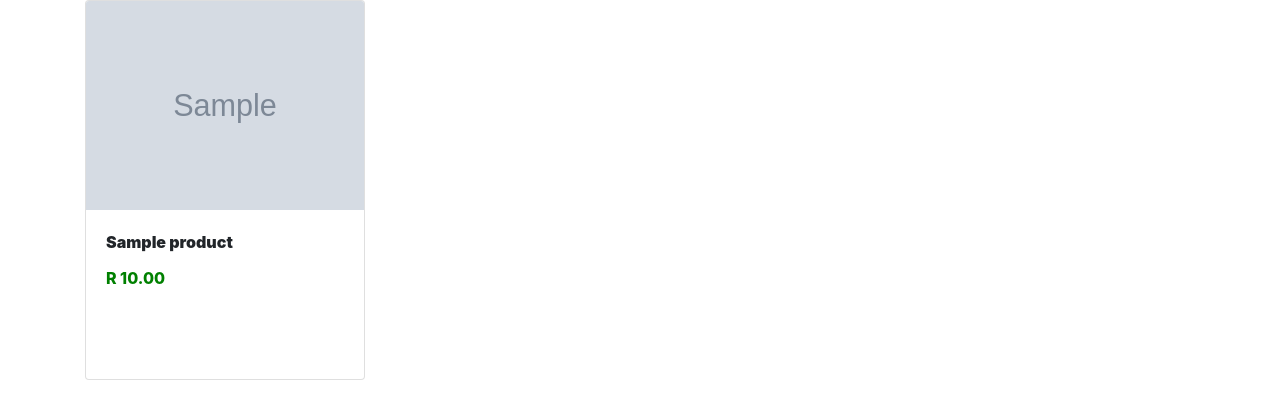
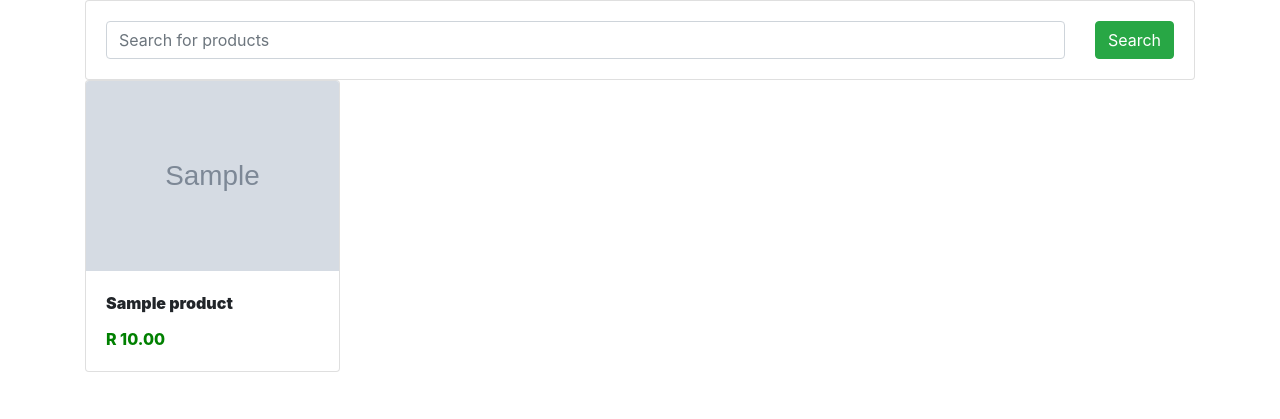
Before and after one commit to douglas86/e-commerce, a Django app: page / in a window 1280 px wide. Shown: the top 419 px of the page. Run offline with Django 3.2, Linux system fonts and the light colour scheme; tables that the repository leaves empty hold one stand-in row (values such as "Sample post"); grey boxes marked "Sample" are stand-in pictures; some libraries are stand-ins or nearby versions.

Commit message:
adding search function to index.html

```diff
--- a/shop/templates/shop/index.html
+++ b/shop/templates/shop/index.html
@@ -1,17 +1,41 @@
 {% extends 'shop/base.html' %} {% block body %}
+<div class="container">
+  <div class="row">
+    <div class="col-md-12">
+      <form class="card card-sm">
+        <div class="card-body row no-gytters align-items-center">
+          <div class="col">
+            <input
+              type="search"
+              name="item_name"
+              placeholder="Search for products"
+              class="form-control form-control-borderless"
+            />
+          </div>
+          <div class="col-auto">
+            <button class="btn btn-success" type="submit">Search</button>
+          </div>
+        </div>
+      </form>
+    </div>
+  </div>
+</div>
+
 <div class="container">
   <div class="row">
     {% for product in product_objects %}
     <div class="col-md-3">
-      <div style="width: 280px; height: 380px;" class="card">
-        <img src="{{ product.image }}" class="card-img-top" />
+      <div class="card">
+        <img
+          style="width: 720; height: 720"
+          src="{{ product.image }}"
+          class="card-img-top"
+        />
         <div class="card-body">
           <div class="card-title">
             {{ product.title }}
           </div>
-          <div class="card-text">
-            R {{ product.price|floatformat:2 }}
-          </div>
+          <div class="card-text">R {{ product.price | floatformat:2 }}</div>
         </div>
       </div>
     </div>
--- a/shop/views.py
+++ b/shop/views.py
@@ -4,4 +4,7 @@ from .models import Product
 # Create your views here.
 def index(request):
     product_objects = Product.objects.all()
-    return render(request, 'shop/index.html', {'product_objects':product_objects})
+    item_name = request.GET.get("item_name")
+    if item_name != "" and item_name is not None:
+        product_objects = product_objects.filter(title__icontains=item_name)
+    return render(request, "shop/index.html", {"product_objects": product_objects})
```
